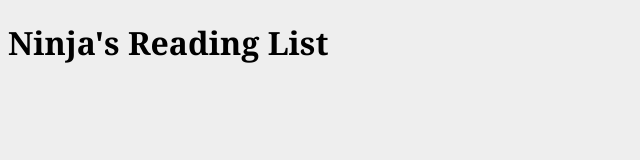
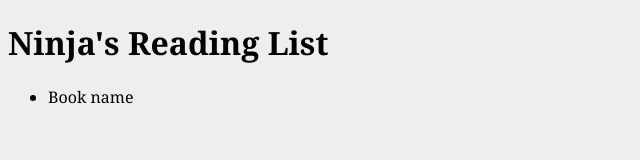
Before and after one commit to NguyenPhiKhang/graphql_with_react, a React (Create React App) app in the folder client/: page / in a window 1280 px wide. Shown: the top 160 px of the page, without its empty margins (0-640 px from the left). Built offline with nearby package versions, Linux system fonts and the light colour scheme.

Commit message:
Lession 24: Book List Component

```diff
--- a/client/src/App.js
+++ b/client/src/App.js
@@ -1,11 +1,15 @@
-import React from 'react';
+import React, { Component } from 'react';
+import BookList from './components/BookList';
 
-function App() {
-  return (
-    <div id="main">
-      <h1>Ninja's Reading List</h1>
-    </div>
-  );
+class App extends Component {
+  render() {
+    return (
+      <div id="main">
+        <h1>Ninja's Reading List</h1>
+        <BookList />
+      </div>
+    );
+  }
 }
 
 export default App;
--- /dev/null
+++ b/client/src/components/BookList.js
@@ -0,0 +1,15 @@
+import React, { Component } from 'react';
+
+class BookList extends Component{
+    render(){
+        return(
+            <div>
+                <ul id="book-list">
+                    <li>Book name</li>
+                </ul>
+            </div>
+        );
+    }
+}
+
+export default BookList;
```
